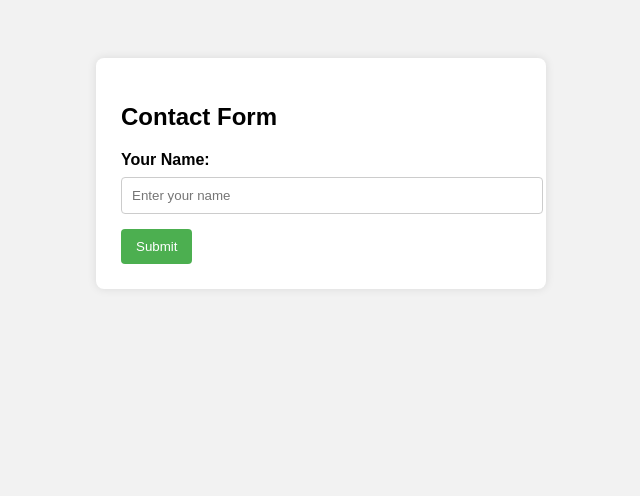
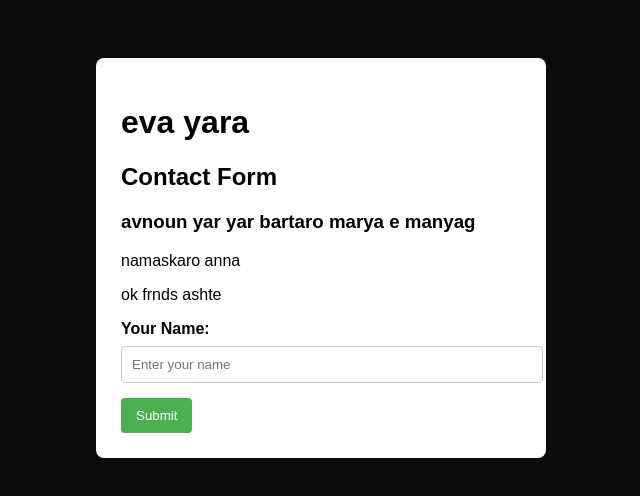
Before and after one commit to MrAli004/workshop, a plain HTML site: page index.html in a window 1280 px wide. Shown: the whole page, without its empty margins (319-959 px from the left). Drawn offline with Linux system fonts and the light colour scheme.

Commit message:
added new feature

```diff
--- a/index.html
+++ b/index.html
@@ -7,7 +7,7 @@
     body {
       font-family: Arial, sans-serif;
       padding: 50px;
-      background-color: #f2f2f2;
+      background-color: #0e0b0b;
     }
     .form-container {
       background-color: #fff;
@@ -44,7 +44,11 @@
 </head>
 <body>
   <div class="form-container">
+    <h1> eva yara</h1>
     <h2>Contact Form</h2>
+    <h3>avnoun yar yar bartaro marya e manyag</h3>
+    <p>namaskaro anna</p>
+    <p> ok frnds ashte</p>
     <form action="#" method="POST">
       <label for="name">Your Name:</label>
       <input type="text" id="name" name="name" placeholder="Enter your name" required>
```
